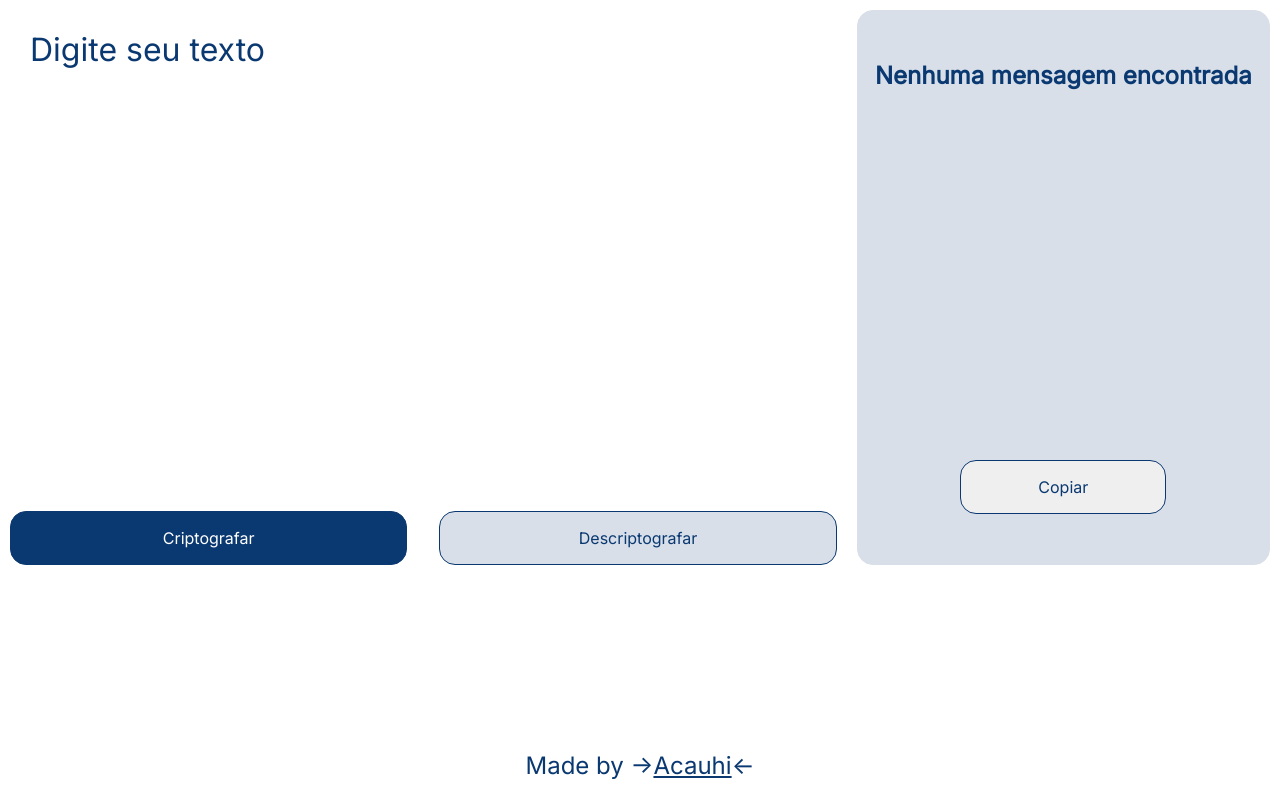
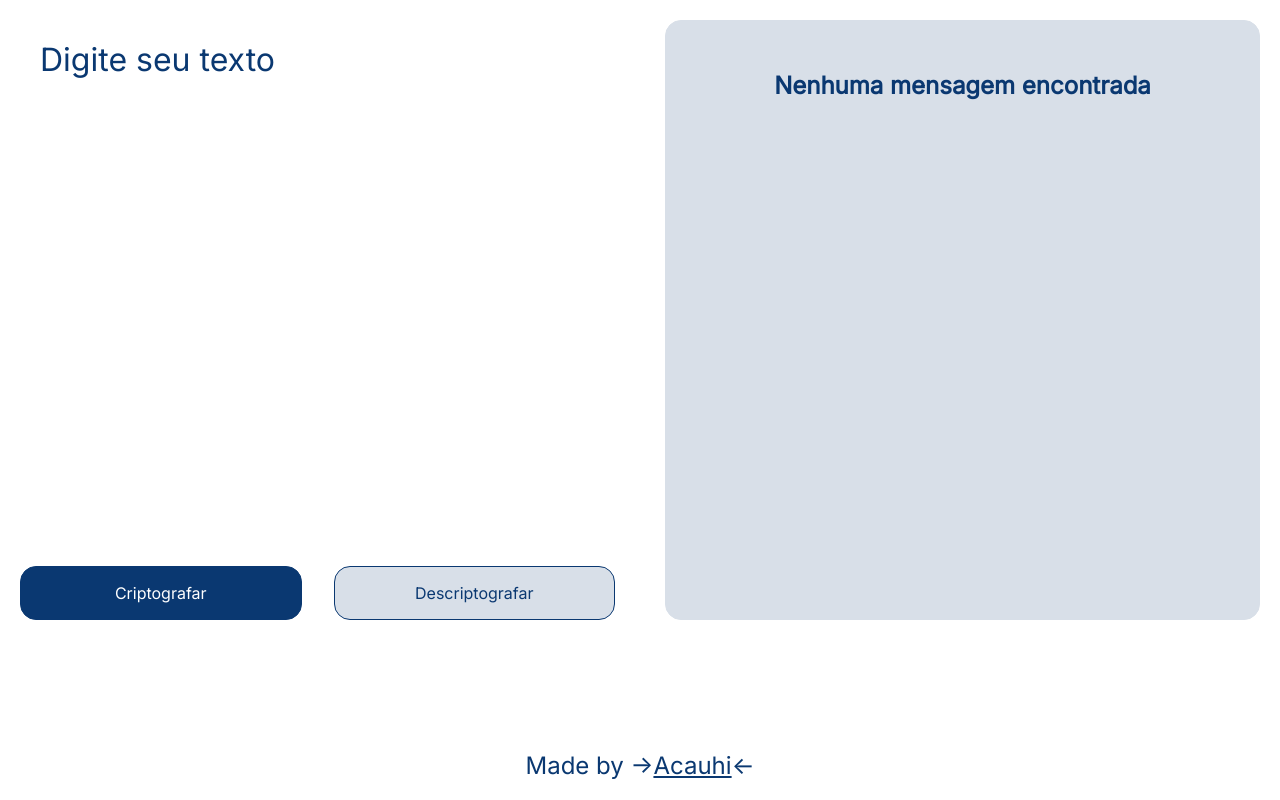
Before and after one commit to Acauhi99/encryptor, a plain HTML site: page index.html in a window 1280 px wide. Drawn offline with Linux system fonts and the light colour scheme.

Commit message:
update html/css

```diff
--- a/css/style.css
+++ b/css/style.css
@@ -33,9 +33,9 @@ button {
 
 .content {
   display: grid;
-  grid-template-columns: 2fr 1fr;
-  gap: 20px;
-  margin: 10px;
+  grid-template-columns: 1fr 1fr;
+  gap: 50px;
+  margin: 20px;
 }
 
 .content__text__input {
@@ -106,6 +106,7 @@ button {
   text-decoration: none;
   color: var(--second-color);
   border: 1px solid var(--second-color);
+  display: none;
 }
 
 .content__text__output__conteiner {
@@ -118,13 +119,14 @@ button {
   background-color: var(--main-color);
   border: 1px solid var(--main-color);
   border-radius: 16px;
-  height: 300%;
+  height: 600px;
 }
 
 .content__text__input__conteiner {
   display: flex;
   flex-direction: column;
-  height: 300%;
+  gap: 10px;
+  height: 600px;
 }
 
 .content__text__output__p {
--- a/index.html
+++ b/index.html
@@ -24,7 +24,7 @@
         </div>
       </div>
 
-      <div class="content__text__output__conteiner" id="outputText" readonly>
+      <div class="content__text__output__conteiner" readonly>
         <h2 class="content__text__output__title" id="outputTitle">
           Nenhuma mensagem encontrada
         </h2>
```
